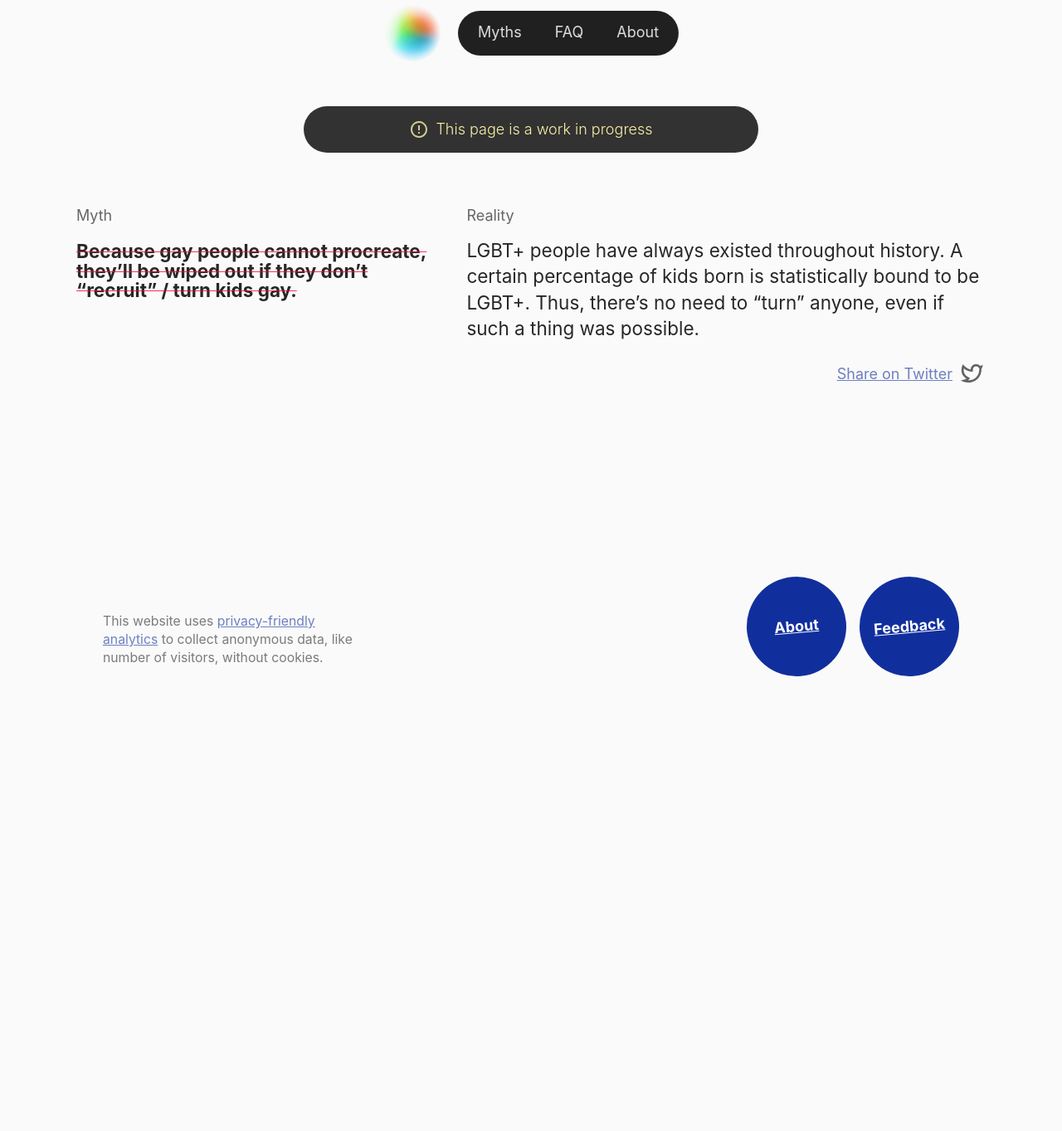
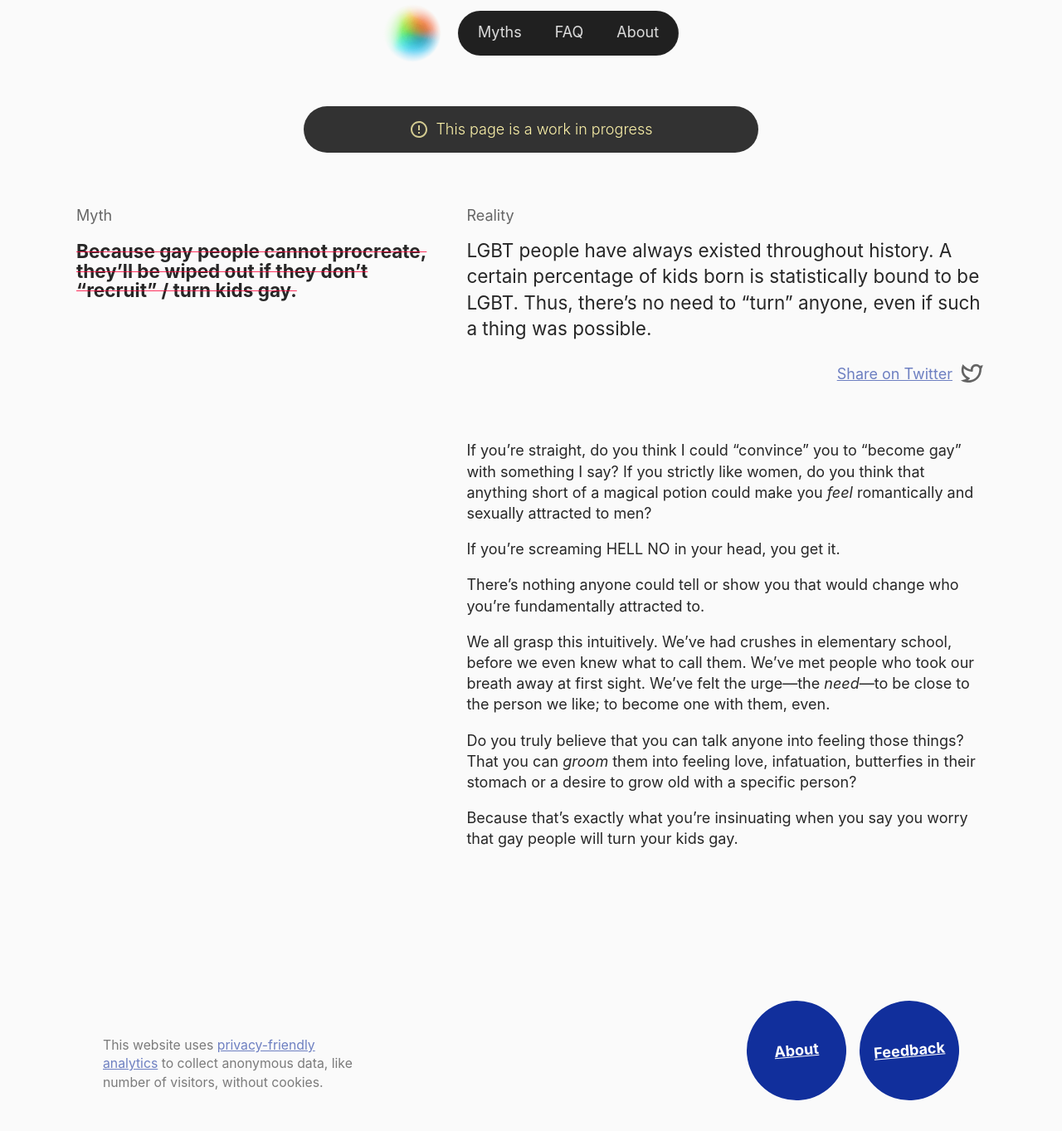
Before and after one commit to anna-filou/LGBTmyths.com, a Jekyll site: the page built from _myths/recruit.md, in a window 1280 px wide. Shown: the whole page at 83% size. Built offline with Jekyll 4.4.1, drawn with Linux system fonts in a browser that asks for light colours; before the commit the page ends 900 px from its top, so only the background shows below that.

Commit message:
more details

```diff
--- a/_data/general.yml
+++ b/_data/general.yml
@@ -1 +1 @@
-feedback-form: https://airtable.com/shrKwKCV2yEsYiiK8
+feedback-form: https://coda.io/form/Feedback-for-LGBTmyths-com_d2fxnTFx0Hg
--- a/_myths/recruit.md
+++ b/_myths/recruit.md
@@ -2,7 +2,19 @@
 layout: myth
 type: Myth
 title: Because gay people cannot procreate, they’ll be wiped out if they don’t “recruit” / turn kids gay.
-short: LGBT+ people have always existed throughout history. A certain percentage of kids born is statistically bound to be LGBT+. Thus, there’s no need to “turn” anyone, even if such a thing was possible.
+short: LGBT people have always existed throughout history. A certain percentage of kids born is statistically bound to be LGBT. Thus, there’s no need to “turn” anyone, even if such a thing was possible.
 tags: kids
 order: 3
 ---
+
+If you’re straight, do you think I could “convince” you to “become gay” with something I say? If you strictly like women, do you think that anything short of a magical potion could make you *feel* romantically and sexually attracted to men?
+
+If you’re screaming HELL NO in your head, you get it.
+
+There’s nothing anyone could tell or show you that would change who you’re fundamentally attracted to.
+
+We all grasp this intuitively. We’ve had crushes in elementary school, before we even knew what to call them. We’ve met people who took our breath away at first sight. We’ve felt the urge—the *need*—to be close to the person we like; to become one with them, even.
+
+Do you truly believe that you can talk anyone into feeling those things? That you can *groom* them into feeling love, infatuation, butterfies in their stomach or a desire to grow old with a specific person?
+
+Because that’s exactly what you’re insinuating when you say you worry that gay people will turn your kids gay.
```
Also changed, not shown: _myths/kids-weirded.md (+6 -0 lines).
